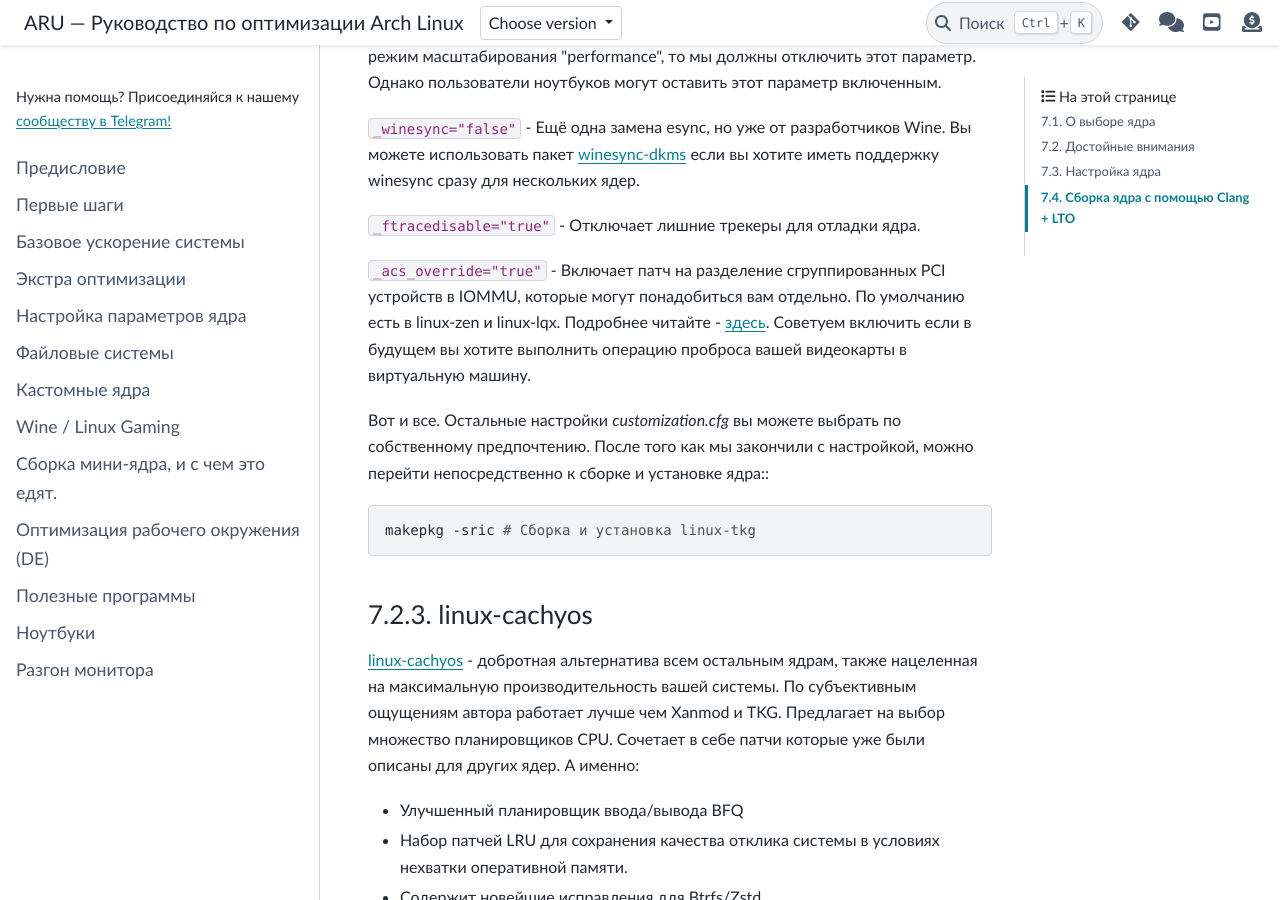
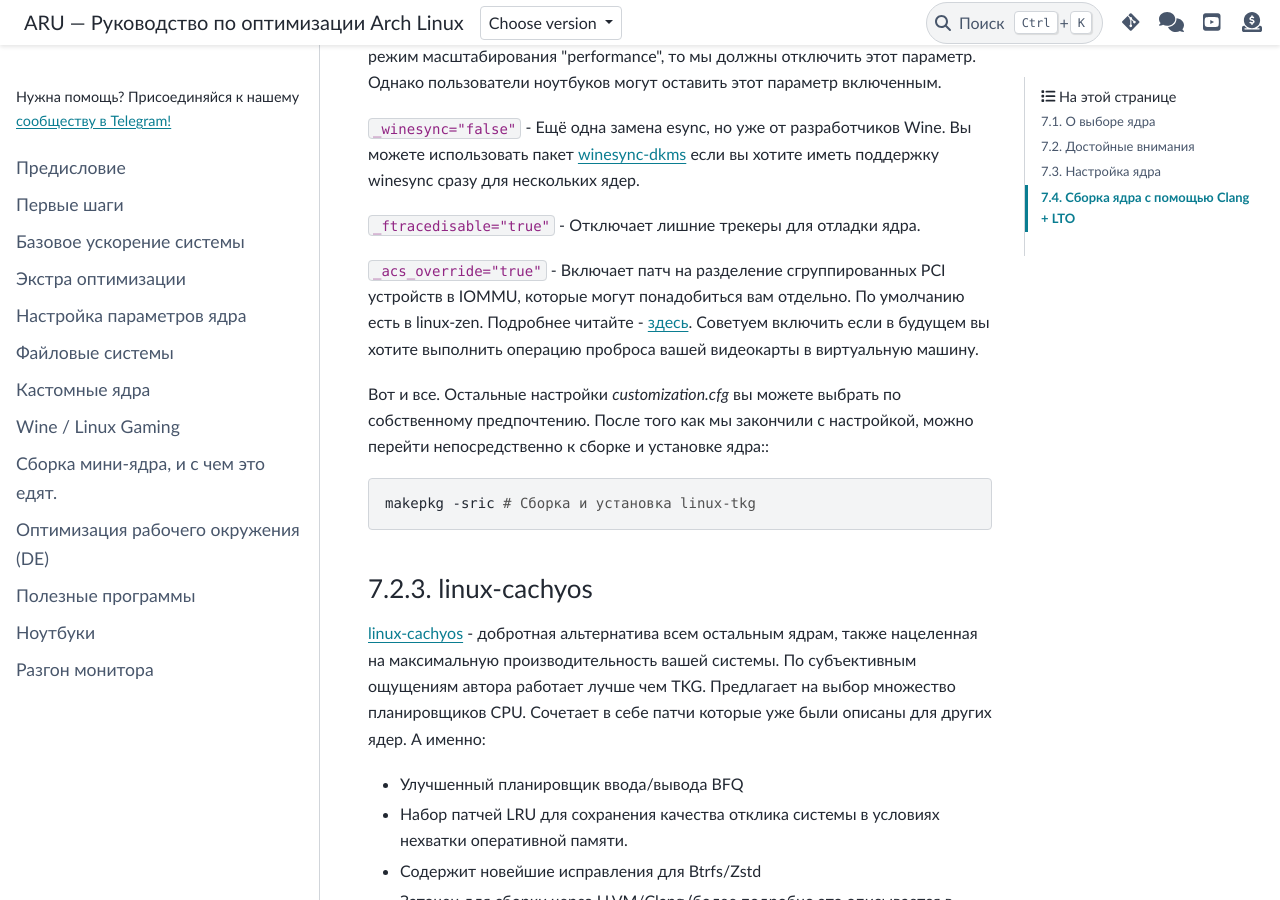
Before and after one commit to ventureoo/ARU, a Sphinx documentation site: the page built from docs/source/custom-kernels.rst, in a window 1280 px wide and 900 px high, scrolled down 3467 px. Built offline with Sphinx 7.4.7 and the PyData theme 0.15.4, drawn with Linux system fonts in a browser that asks for light colours; some of the changed text lies outside the part shown.

Commit message:
Обновить docs/source/custom-kernels.rst

```diff
--- a/docs/source/custom-kernels.rst
+++ b/docs/source/custom-kernels.rst
@@ -182,7 +182,7 @@
 
 ``_acs_override="true"`` - Включает патч на разделение сгруппированных
 PCI устройств в IOMMU, которые могут понадобиться вам отдельно. По
-умолчанию есть в linux-zen и linux-lqx. Подробнее читайте - `здесь
+умолчанию есть в linux-zen. Подробнее читайте - `здесь
 <https://wiki.archlinux.org/title/PCI_passthrough_via_OVMF#Bypassing_the_IOMMU_groups_.28ACS_override_patch.29>`_.
 Советуем включить если в будущем вы хотите выполнить операцию проброса
 вашей видеокарты в виртуальную машину.
@@ -203,7 +203,7 @@
 `linux-cachyos <https://github.com/CachyOS/linux-cachyos>`__ -
 добротная альтернатива всем остальным ядрам, также нацеленная на
 максимальную производительность вашей системы. По субъективным
-ощущениям автора работает лучше чем Xanmod и TKG. Предлагает на выбор
+ощущениям автора работает лучше чем TKG. Предлагает на выбор
 множество планировщиков CPU. Сочетает в себе патчи которые уже были
 описаны для других ядер. А именно:
 
@@ -501,8 +501,6 @@
 
 Чтобы активировать сборку ядра через Clang нужно:
 
-- Для ядра linux-xanmod экспортировать данную переменную окружения
-  перед выполнением команды сборки: ``export _compiler=clang``
 - Для ядра linux-cachyos экспортировать данную переменную окружения
   перед выполнением команды сборки: ``export _use_llvm_lto=thin`` или
   ``export _use_llvm_lto=full``. См. ниже для подробностей.
@@ -510,8 +508,7 @@
   включить параметр *_compiler="llvm"* (В том же файле можно настроить
   применение LTO оптимизаций через параметр *_lto_mode*. О режимах LTO
   читайте далее).
-- Для всех остальных ядер, устанавливаемых из AUR (в том числе
-  linux-lqx), нужно просто экспортировать переменные окружения
+- Для всех остальных ядер, устанавливаемых из AUR, нужно просто экспортировать переменные окружения
   *LLVM=1* и *LLVM_IAS=1* перед командой сборки::
 
     export LLVM=1 LLVM_IAS=1 # Без переменной LLVM_IAS станет невозможным применение LTO оптимизаций
```
